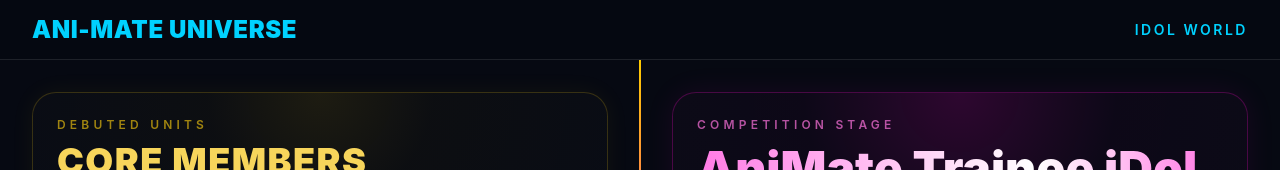
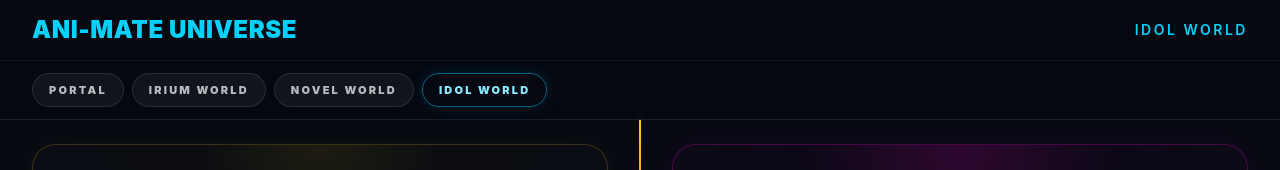
Before and after one commit to iriumstudio/animate-universe, a Next.js app: page /idol-world in a window 1280 px wide. Shown: the top 170 px of the page. Built offline with nearby package versions, Linux system fonts and the light colour scheme.

Commit message:
update idol

```diff
--- a/app/idol-world/page.js
+++ b/app/idol-world/page.js
@@ -6,6 +6,11 @@ import { useMemo, useState } from "react";
 const VOTE_GUIDE_PATH = "/idol-world/vote-guide";
 const LINE_OA_URL = "https://lin.ee/OqESh9o";
 const FACEBOOK_MAIN_URL = "https://facebook.com/AnimateUniverseTH";
+
+const PORTAL_PATH = "/";
+const IRIUM_WORLD_PATH = "/irium-world";
+const NOVEL_WORLD_PATH = "/novel-world";
+const IDOL_WORLD_PATH = "/idol-world";
 
 const trainees = [
   {
@@ -165,7 +170,6 @@ const coreMembers = [
     img: "/zister.jpg",
     fbLink: "https://facebook.com/media/set/?set=a.122109069213254927",
     ytLink: "https://youtu.be/uRK_kowvZpU",
-
   },
   {
     name: "ANIX",
@@ -237,6 +241,13 @@ const leagueFeaturedCards = [
 
 const itemsPerPage = 20;
 
+const topNavItems = [
+  { label: "Portal", href: PORTAL_PATH },
+  { label: "iRium World", href: IRIUM_WORLD_PATH },
+  { label: "Novel World", href: NOVEL_WORLD_PATH },
+  { label: "iDol World", href: IDOL_WORLD_PATH, active: true },
+];
+
 export default function IdolWorldPage() {
   const [currentPage, setCurrentPage] = useState(1);
 
@@ -257,20 +268,42 @@ export default function IdolWorldPage() {
 
   return (
     <main className="min-h-screen bg-[#060912] text-white lg:h-screen lg:overflow-hidden">
-      <header className="fixed top-0 z-50 flex h-[60px] w-full items-center justify-between border-b border-white/10 bg-[rgba(6,9,18,0.95)] px-8 backdrop-blur-sm">
-        <div className="text-2xl font-black tracking-wide text-[#00d2ff]">
-          ANI-MATE UNIVERSE
+      <header className="fixed top-0 z-50 w-full border-b border-white/10 bg-[rgba(6,9,18,0.95)] backdrop-blur-sm">
+        <div className="flex min-h-[60px] w-full items-center justify-between px-5 md:px-8">
+          <Link
+            href={PORTAL_PATH}
+            className="text-xl font-black tracking-wide text-[#00d2ff] md:text-2xl"
+          >
+            ANI-MATE UNIVERSE
+          </Link>
+
+          <div className="hidden text-sm font-semibold tracking-[0.18em] text-[#00d2ff] xl:block">
+            IDOL WORLD
+          </div>
         </div>
-        <div className="text-sm font-semibold tracking-[0.18em] text-[#00d2ff]">
-          IDOL WORLD
+
+        <div className="flex flex-wrap items-center gap-2 border-t border-white/5 px-5 py-3 md:px-8">
+          {topNavItems.map((item) => (
+            <Link
+              key={item.label}
+              href={item.href}
+              className={`rounded-full border px-4 py-2 text-xs font-black uppercase tracking-[0.2em] transition md:text-[11px] ${
+                item.active
+                  ? "border-[#00d2ff]/45 bg-[#00d2ff]/12 text-[#8aeaff] shadow-[0_0_14px_rgba(0,210,255,0.14)]"
+                  : "border-white/10 bg-white/5 text-white/70 hover:border-[#00d2ff]/35 hover:bg-[#00d2ff]/10 hover:text-[#b8f5ff]"
+              }`}
+            >
+              {item.label}
+            </Link>
+          ))}
         </div>
       </header>
 
-      <div className="relative mt-[60px] flex min-h-[calc(100vh-60px)] flex-col lg:h-[calc(100vh-60px)] lg:flex-row lg:items-start">
+      <div className="relative mt-[112px] flex min-h-[calc(100vh-112px)] flex-col lg:h-[calc(100vh-112px)] lg:flex-row lg:items-start">
         <div className="absolute bottom-0 left-1/2 top-0 hidden w-[2px] -translate-x-1/2 bg-gradient-to-b from-[#ffcc00] via-[#ff00cc] to-[#00d2ff] lg:block" />
 
         {/* LEFT PANEL */}
-        <section className="w-full self-start p-8 lg:h-[calc(100vh-60px)] lg:w-1/2 lg:overflow-y-auto">
+        <section className="w-full self-start p-8 lg:h-[calc(100vh-112px)] lg:w-1/2 lg:overflow-y-auto">
           <div className="mb-7 rounded-3xl border border-[#f1c40f]/20 bg-[radial-gradient(circle_at_top,rgba(241,196,15,0.10),rgba(241,196,15,0.03)_35%,rgba(255,255,255,0.015))] p-6 shadow-[0_0_24px_rgba(241,196,15,0.06)]">
             <p className="text-xs font-semibold uppercase tracking-[0.35em] text-[#f1c40f]/65">
               Debuted Units
@@ -286,7 +319,7 @@ export default function IdolWorldPage() {
           <div className="mb-6 grid grid-cols-1 gap-5 xl:grid-cols-2">
             {featuredMembers.map((item) => (
               <div
-                key={item.name}
+                key={`${item.name}-${item.img}`}
                 onClick={() => openNewTab(item.fbLink)}
                 className="group relative flex cursor-pointer flex-col overflow-hidden rounded-[28px] border border-[#f1c40f]/80 bg-[linear-gradient(180deg,rgba(255,255,255,0.07),rgba(255,255,255,0.02))] p-4 transition duration-300 hover:-translate-y-1 hover:shadow-[0_0_32px_rgba(241,196,15,0.30)]"
               >
@@ -333,9 +366,9 @@ export default function IdolWorldPage() {
           </div>
 
           <div className="grid grid-cols-1 items-start gap-5 pb-8 sm:grid-cols-2">
-            {regularMembers.map((item) => (
+            {regularMembers.map((item, index) => (
               <div
-                key={item.name}
+                key={`${item.name}-${index}`}
                 onClick={() => openNewTab(item.fbLink)}
                 className="group flex cursor-pointer flex-col overflow-hidden rounded-2xl border border-[#f1c40f]/70 bg-[linear-gradient(180deg,rgba(255,255,255,0.04),rgba(255,255,255,0.015))] p-3 transition duration-300 hover:-translate-y-1 hover:shadow-[0_0_24px_rgba(241,196,15,0.25)]"
               >
@@ -372,7 +405,7 @@ export default function IdolWorldPage() {
         </section>
 
         {/* RIGHT PANEL */}
-        <section className="flex w-full self-start flex-col p-8 lg:h-[calc(100vh-60px)] lg:w-1/2 lg:overflow-y-auto">
+        <section className="flex w-full self-start flex-col p-8 lg:h-[calc(100vh-112px)] lg:w-1/2 lg:overflow-y-auto">
           <div className="mb-6 w-full rounded-3xl border border-[#ff00cc]/25 bg-[radial-gradient(circle_at_top,rgba(255,0,204,0.16),rgba(255,0,204,0.03)_35%,rgba(255,255,255,0.02))] p-6 shadow-[0_0_30px_rgba(255,0,204,0.08)]">
             <p className="text-xs font-semibold uppercase tracking-[0.35em] text-[#ff74de]/70">
               Competition Stage
@@ -420,7 +453,6 @@ export default function IdolWorldPage() {
             </div>
           </div>
 
-          {/* BIG FEATURED LEAGUE CARDS */}
           <div className="mb-6 grid grid-cols-1 gap-5 xl:grid-cols-2">
             {leagueFeaturedCards.map((item) => (
               <div
```
